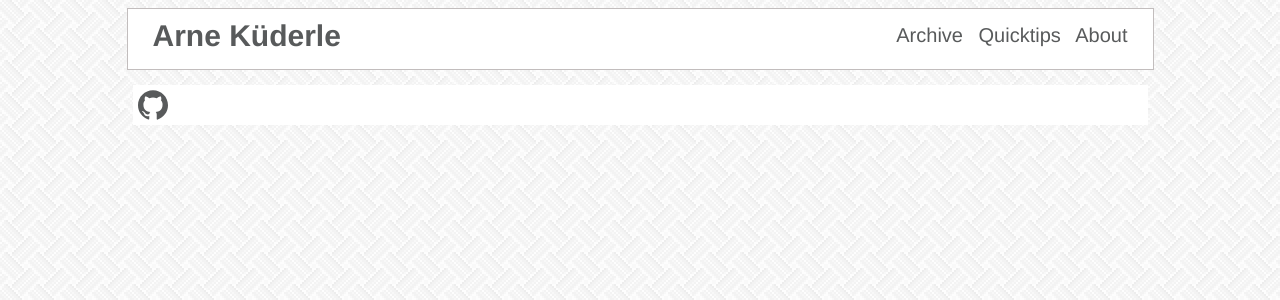
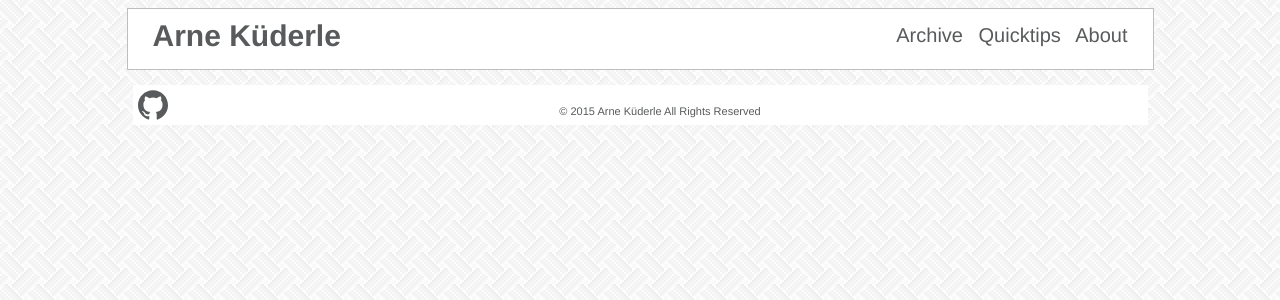
Before and after one commit to AKuederle/AKuederle.github.io, a Jekyll site: the page built from index.html, in a window 1280 px wide. Shown: the top 300 px of the page. Built offline with Jekyll 4.4.1, drawn with Linux system fonts in a browser that asks for light colours.

Commit message:
Fixed issue #4.
Resolved the z-order issue of the copyright notice

```diff
--- a/_sass/footer.sass
+++ b/_sass/footer.sass
@@ -8,6 +8,7 @@
       position: relative
       margin: 5px
       float: left
+      z-index: 2
       path
         fill: $text-color
     svg:hover
@@ -19,4 +20,4 @@
       top: 50%
       font-size: 11px
       text-align: center
-      z-index: -1
+      z-index: 1
```
